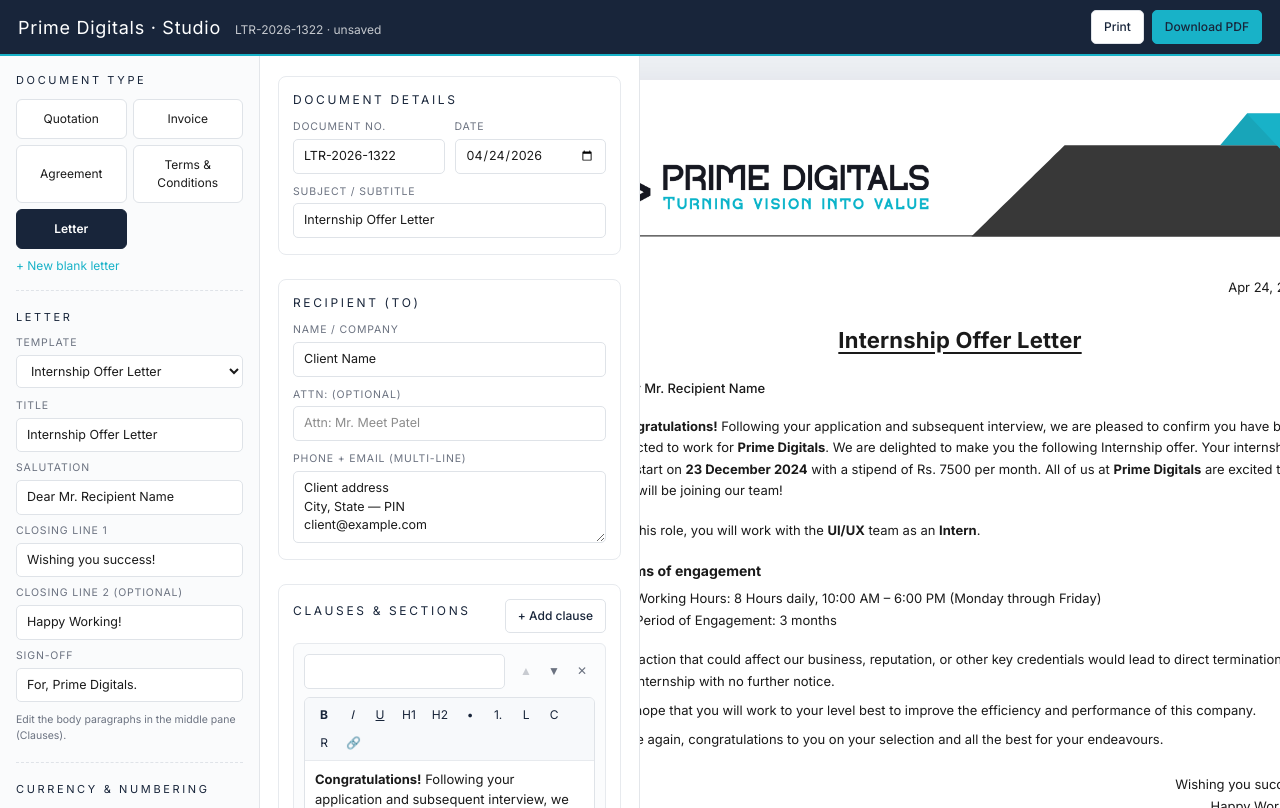
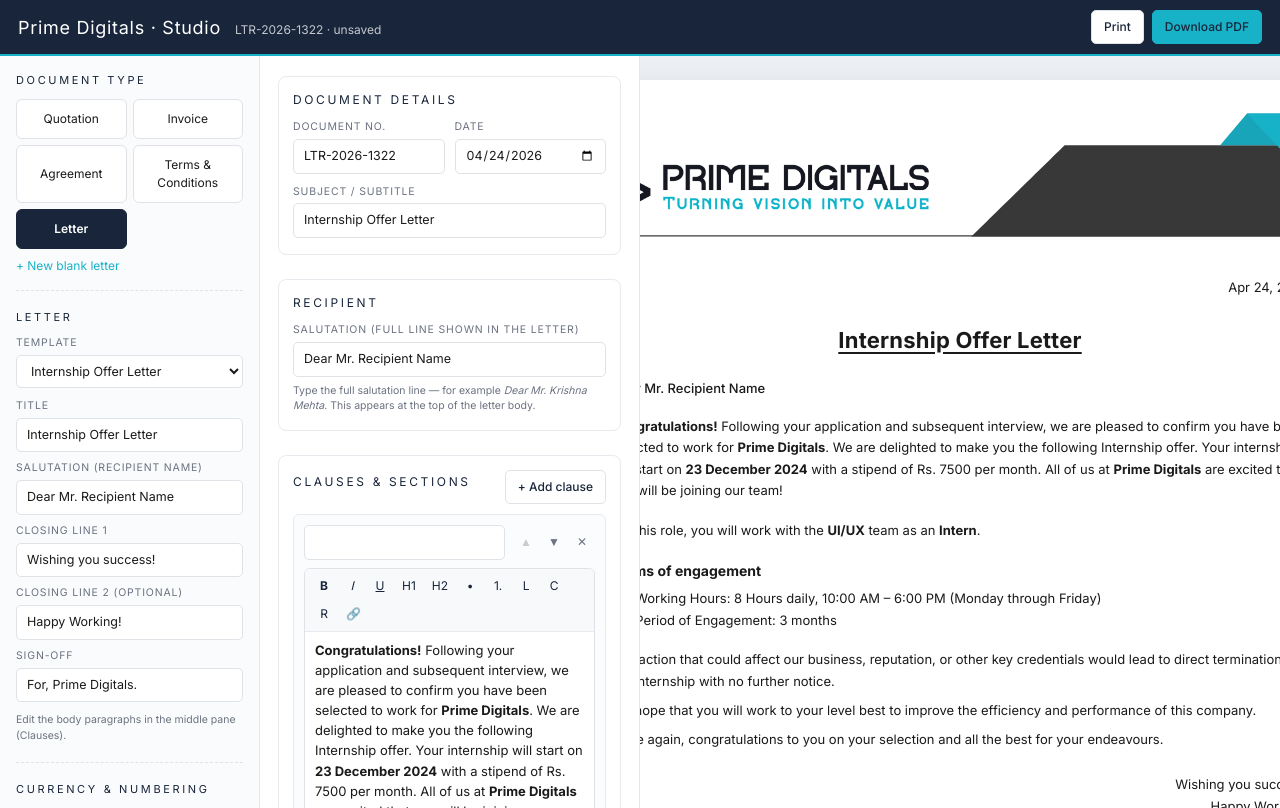
Before and after one commit to PrimeDigitals001/Doc, a Next.js app in the folder studio/: page / in a window 1280 px wide. Both pictures are taken after a click on the button "Letter". Built offline with nearby package versions, Linux system fonts and the light colour scheme.

Commit message:
Changes i letter

```diff
--- a/studio/src/components/studio/Editor.tsx
+++ b/studio/src/components/studio/Editor.tsx
@@ -19,6 +19,7 @@
   const updateTaxRow = useStudio((s) => s.updateTaxRow);
   const removeTaxRow = useStudio((s) => s.removeTaxRow);
   const setPayment = useStudio((s) => s.setPayment);
+  const setLetter = useStudio((s) => s.setLetter);
 
   return (
     <div className="pd-editor">
@@ -59,6 +60,33 @@
         </div>
       </section>
 
+      {doc.type === "letter" ? (
+        <section className="pd-ed-section">
+          <h3 className="pd-ed-title">Recipient</h3>
+          <div className="pd-ed-grid2">
+            <Field label="Salutation (full line shown in the letter)" full>
+              <input
+                className="pd-input"
+                value={doc.letter?.salutation ?? ""}
+                onChange={(e) => setLetter({ salutation: e.target.value })}
+                placeholder="Dear Mr. Krishna Mehta"
+              />
+            </Field>
+            <p
+              className="pd-field-label"
+              style={{
+                gridColumn: "1 / -1",
+                textTransform: "none",
+                letterSpacing: 0,
+                lineHeight: 1.5,
+                marginTop: -4,
+              }}
+            >
+              Type the full salutation line — for example <em>Dear Mr. Krishna Mehta</em>. This appears at the top of the letter body.
+            </p>
+          </div>
+        </section>
+      ) : (
         <section className="pd-ed-section">
           <h3 className="pd-ed-title">Recipient (To)</h3>
           <div className="pd-ed-grid2">
@@ -88,6 +116,7 @@
             </Field>
           </div>
         </section>
+      )}
 
       {HAS_ITEMS[doc.type] && (
         <section className="pd-ed-section">
--- a/studio/src/components/studio/Sidebar.tsx
+++ b/studio/src/components/studio/Sidebar.tsx
@@ -48,12 +48,21 @@
         </button>
       </div>
 
-      {doc.type === "letter" && doc.letter && (
+      {doc.type === "letter" && (() => {
+        const l = doc.letter ?? {
+          template: "internship-offer" as LetterTemplate,
+          title: "Internship Offer Letter",
+          salutation: "Dear Mr. Recipient Name",
+          closing: "Wishing you success!",
+          closing2: "Happy Working!",
+          signoff: "For, Prime Digitals.",
+        };
+        return (
           <div className="pd-sb-section">
             <div className="pd-sb-title">Letter</div>
             <label className="pd-sb-label">Template</label>
             <select
-            value={doc.letter.template}
+              value={l.template}
               onChange={(e) => applyLetterTemplate(e.target.value as LetterTemplate)}
               className="pd-input"
             >
@@ -63,34 +72,34 @@
             </select>
             <label className="pd-sb-label" style={{ marginTop: 10 }}>Title</label>
             <input
-            value={doc.letter.title}
+              value={l.title}
               onChange={(e) => setLetter({ title: e.target.value })}
               className="pd-input"
             />
-          <label className="pd-sb-label" style={{ marginTop: 8 }}>Salutation</label>
+            <label className="pd-sb-label" style={{ marginTop: 8 }}>Salutation (recipient name)</label>
             <input
-            value={doc.letter.salutation}
+              value={l.salutation}
               onChange={(e) => setLetter({ salutation: e.target.value })}
               className="pd-input"
-            placeholder="Dear Mr. Recipient Name"
+              placeholder="Dear Mr. Krishna Mehta"
             />
             <label className="pd-sb-label" style={{ marginTop: 8 }}>Closing line 1</label>
             <input
-            value={doc.letter.closing}
+              value={l.closing}
               onChange={(e) => setLetter({ closing: e.target.value })}
               className="pd-input"
               placeholder="Wishing you success!"
             />
             <label className="pd-sb-label" style={{ marginTop: 8 }}>Closing line 2 (optional)</label>
             <input
-            value={doc.letter.closing2}
+              value={l.closing2}
               onChange={(e) => setLetter({ closing2: e.target.value })}
               className="pd-input"
               placeholder="Happy Working!"
             />
             <label className="pd-sb-label" style={{ marginTop: 8 }}>Sign-off</label>
             <input
-            value={doc.letter.signoff}
+              value={l.signoff}
               onChange={(e) => setLetter({ signoff: e.target.value })}
               className="pd-input"
               placeholder="For, Prime Digitals."
@@ -99,7 +108,8 @@
               Edit the body paragraphs in the middle pane (Clauses).
             </p>
           </div>
-      )}
+        );
+      })()}
 
       <div className="pd-sb-section">
         <div className="pd-sb-title">Currency &amp; Numbering</div>
```
Lines whose indentation alone changed are shown as unchanged.
